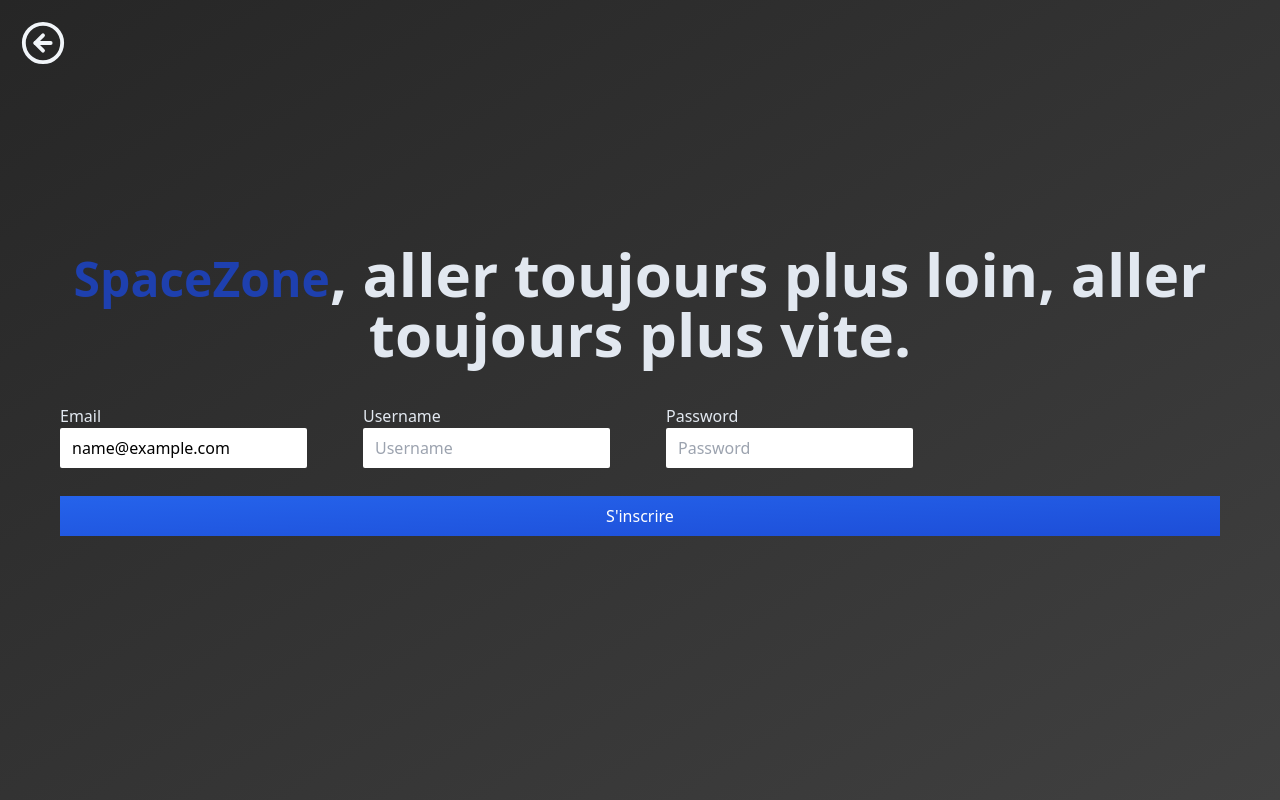
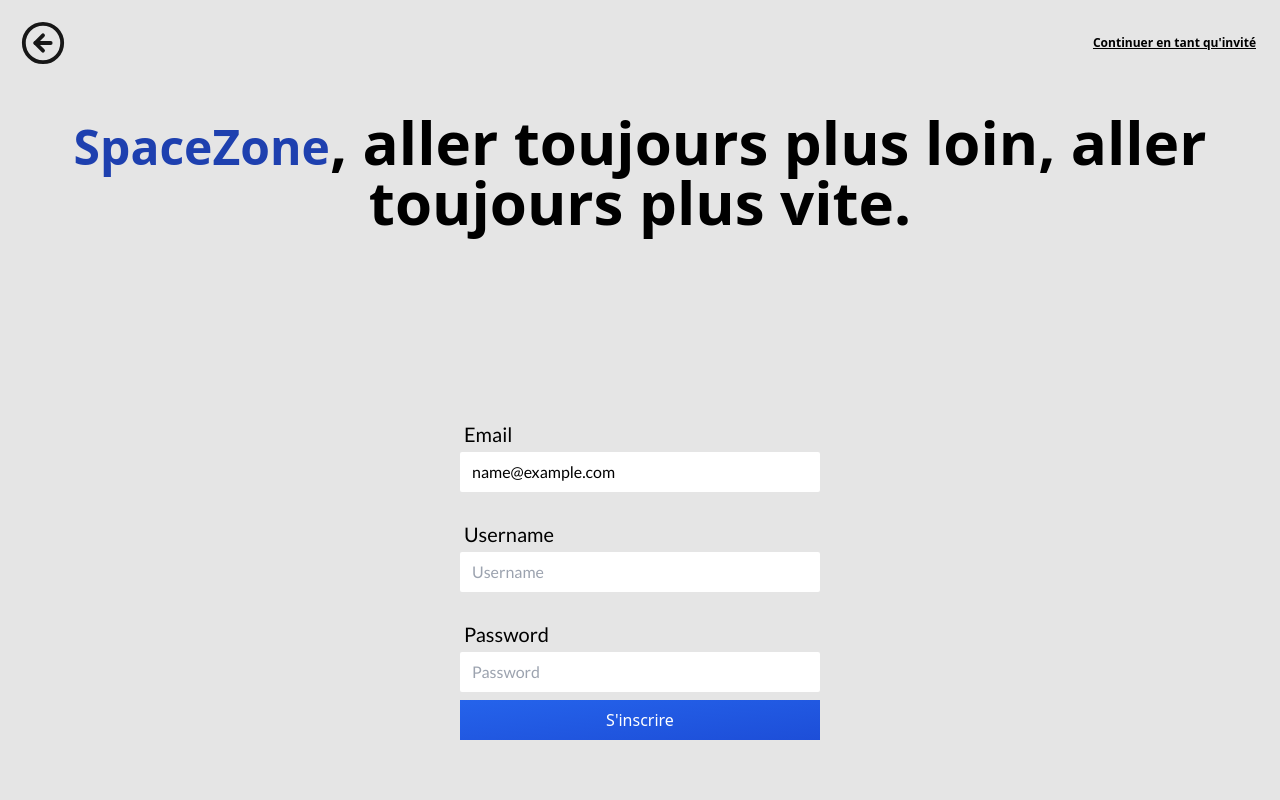
Before and after one commit to Azonesbz/SpaceZone, a React (Vite) app in the folder client/: page / in a window 1280 px wide. Both pictures are taken after typing "name@example.com" into the empty fields and a click on the button "Continuer". Built offline with nearby package versions, Linux system fonts and the light colour scheme; no server answers; a web font is replaced by a local one.

Commit message:
updated authentification page

```diff
--- a/client/src/actions/user.action.js
+++ b/client/src/actions/user.action.js
@@ -70,10 +70,6 @@
             dispatch({ type: SET_USER, payload: res.data.tokenData})
             dispatch({ type: SET_SESSION_TRUE, payload: {Authorization: true}})
             return res
-        })
-        .catch(error => {
-            console.log(error)
-            return error
         })
     }
 }
--- a/client/src/components/Authentification/RegisterForm.jsx
+++ b/client/src/components/Authentification/RegisterForm.jsx
@@ -1,7 +1,7 @@
 import { useEffect, useState, useRef } from "react"
 import { useDispatch } from "react-redux"
 import { addUser } from "../../actions/user.action"
-import { useNavigate } from 'react-router-dom'
+import { Link, useNavigate } from 'react-router-dom'
 import Confetti from 'react-confetti'
 
 export default function Register({
@@ -13,6 +13,7 @@
     const [username, setUsername] = useState('')
     const [password, setPassword] = useState('')
     const [loader, setLoader] = useState(false)
+    const [fieldError, setFieldError] = useState(false)
 
     const form = useRef()
     const dispatch = useDispatch()
@@ -28,6 +29,7 @@
     let data;
 
     let handleSubmit = (e) => {
+        setLoader(true)
         e.preventDefault()
         data = {
             email: form.current[0].value,
@@ -35,7 +37,6 @@
             password: form.current[2].value,
         }
         dispatch(addUser(data)).then(res => {
-            console.log(res)
             if(res.status === 201){
                 setConfetti(true)
                 setTimeout(() => {
@@ -43,42 +44,63 @@
                     setLoader(false)
                     navigate('/home')
                 }, 3000)
-            } else if (res.status === 401){
-                setPasswordIncorrect(true)
+            }
+        })
+        .catch(err => {
+            if(err.response.status === 404){
+                setTimeout(() => {
+                    setLoader(false)
+                    setFieldError(true)
+                }, 2000)
             }
         })
     }
 
     return(
         <>
-            <section className="flex flex-col items-center justify-center bg-gradient-to-br from-neutral-800 to-neutral-700 min-h-screen p-2 lg:p-10 text-slate-200">
+            <section className="flex flex-col items-center justify-end min-h-screen sm:p-10">
+                {fieldError ?
+                <div className="flex flex-col items-center absolute z-50 inset-0 h-28 w-full bg-slate-200 p-2 shadow">
+                    <h3 className="text-red-600 font-semibold text-center mt-2">Tout les champs doivent être rempli avant de pouvoir vous inscrire.</h3>
                     <button
-                className="absolute top-5 left-5 rounded-full active:scale-90 duration-200"
+                    className="bg-neutral-900 text-slate-200 mt-2 py-1 px-3 font-Lato rounded-md uppercase"
+                    onClick={() => setFieldError(false)}
+                    >
+                            Ok
+                    </button>
+                </div>
+                : null }
+                <div className="flex items-center justify-between w-full absolute top-5 px-5">
+                    <button
+                    className=" rounded-full active:scale-90 duration-200 text-neutral-900"
                     onClick={() => {
                         setRegister(false)
                         setIdentifierValid(false)
                     }}
                     id="back"
                     >
-                    <svg className="text-slate-100" width="46" height="46" fill="none" stroke="currentColor" strokeLinecap="round" strokeLinejoin="round" strokeWidth="2" viewBox="0 0 24 24" xmlns="http://www.w3.org/2000/svg">
+                        <svg width="46" height="46" fill="none" stroke="currentColor" strokeLinecap="round" strokeLinejoin="round" strokeWidth="2" viewBox="0 0 24 24" xmlns="http://www.w3.org/2000/svg">
                             <path d="M12 2a10 10 0 1 0 0 20 10 10 0 1 0 0-20z"></path>
                             <path d="m12 8-4 4 4 4"></path>
                             <path d="M16 12H8"></path>
                         </svg>
                     </button>
-                <div className="flex flex-col space-y-5">
-                    <div className="flex flex-col">
-                        <h1 className="text-4xl lg:text-6xl font-fine font-semibold text-center"><span className="text-5xl text-blue-800">SpaceZone</span>, aller toujours plus loin, aller toujours plus vite.</h1>
+                    <Link className="p-1 text-right underline text-xs font-semibold cursor-pointer" to="/home">Continuer en tant qu'invité</Link>
                 </div>
+                <div className="absolute top-28">
+                    <h1 className="text-5xl lg:text-6xl font-fine font-semibold text-center"><span className="text-5xl text-blue-800">SpaceZone</span>, aller toujours plus loin, aller toujours plus vite.</h1>
+                </div>
+                <div className="flex flex-col space-y-5 sm:w-2/4 md:w-2/5 lg:w-2/6">
+
                     <form
-                    className="flex flex-col p-5 rounded-xl gap-2 lg:space-y-5"
+                    className="flex flex-col lg:p-5 rounded-xl gap-2 w-full lg:w-full absolute bottom-0 left-0 justify-end sm:static"
                     action=""
                     onSubmit={handleSubmit}
                     ref={form}
                     >
-                        <div className="flex flex-col lg:flex-row lg:space-x-14">
-                            <label htmlFor="username">
-                                <h2>Email</h2>
+                        <div className="flex flex-col lg:justify-between lg:gap-2 font-Lato space-y-4 w-full">
+                            <label htmlFor="username" className="w-full">
+                                <h2 className="text-xl p-1">Email</h2>
                                 <input
                                 className="py-2 pl-3 pr-1 rounded-sm outline-none text-black w-full"
                                 type="email"
@@ -88,8 +110,8 @@
                                 onInput={(e) => setEmail(e.currentTarget.value)}
                                 />
                             </label>
-                            <label htmlFor="username">
-                                <h2>Username</h2>
+                            <label htmlFor="username" className="w-full">
+                                <h2 className="text-xl p-1">Username</h2>
                                 <input
                                 className="py-2 pl-3 pr-1 rounded-sm outline-none text-black w-full"
                                 type="text"
@@ -99,8 +121,8 @@
                                 onInput={(e) => setUsername(e.currentTarget.value)}
                                 />
                             </label>
-                            <label htmlFor="password">
-                                <h2>Password</h2>
+                            <label htmlFor="password" className="w-full">
+                                <h2 className="text-xl p-1">Password</h2>
                                 <input
                                 className="py-2 pl-3 pr-1 rounded-sm outline-none text-black w-full"
                                 type="password"
@@ -111,7 +133,14 @@
                                 />
                             </label>
                         </div>
-                        <button className="py-2 px-5 bg-gradient-to-br from-blue-600 to-blue-700 text-white" id="register">S'inscrire</button>
+                        <button className="flex justify-center items-center py-2 px-5 bg-gradient-to-br from-blue-600 to-blue-700 text-white" id="register">S'inscrire
+                            {loader ?
+                                <svg className="animate-spin relative left-5 duration-200" width="30" height="30" fill="none" stroke="currentColor" strokeLinecap="round" strokeLinejoin="round" strokeWidth="1.5" viewBox="0 0 24 24" xmlns="http://www.w3.org/2000/svg">
+                                    <path d="M2 12c0 5.523 4.477 10 10 10s10-4.477 10-10S17.523 2 12 2"></path>
+                                    <path d="M18 12a6 6 0 1 0-6 6"></path>
+                                </svg>
+                            : null}
+                        </button>
                     </form>
                 </div>
             </section>
--- a/client/src/pages/product/[productId].jsx
+++ b/client/src/pages/product/[productId].jsx
@@ -31,12 +31,11 @@
   }, []);
   let data;
   let handleCart = async () => {
-    const product = allProduct.filter(productId => productId.id)
     data = {
       user_id: currentUser.user.id,
       id: id,
       quantity: JSON.stringify(value),
-      price: product[0].price * value
+      price: productId.price * value
     }
     dispatch(addProductCart(data))
   }
```
Also changed, not shown: 2 other files (tests, documents, lock files or other folders). Lines whose indentation alone changed are shown as unchanged.
